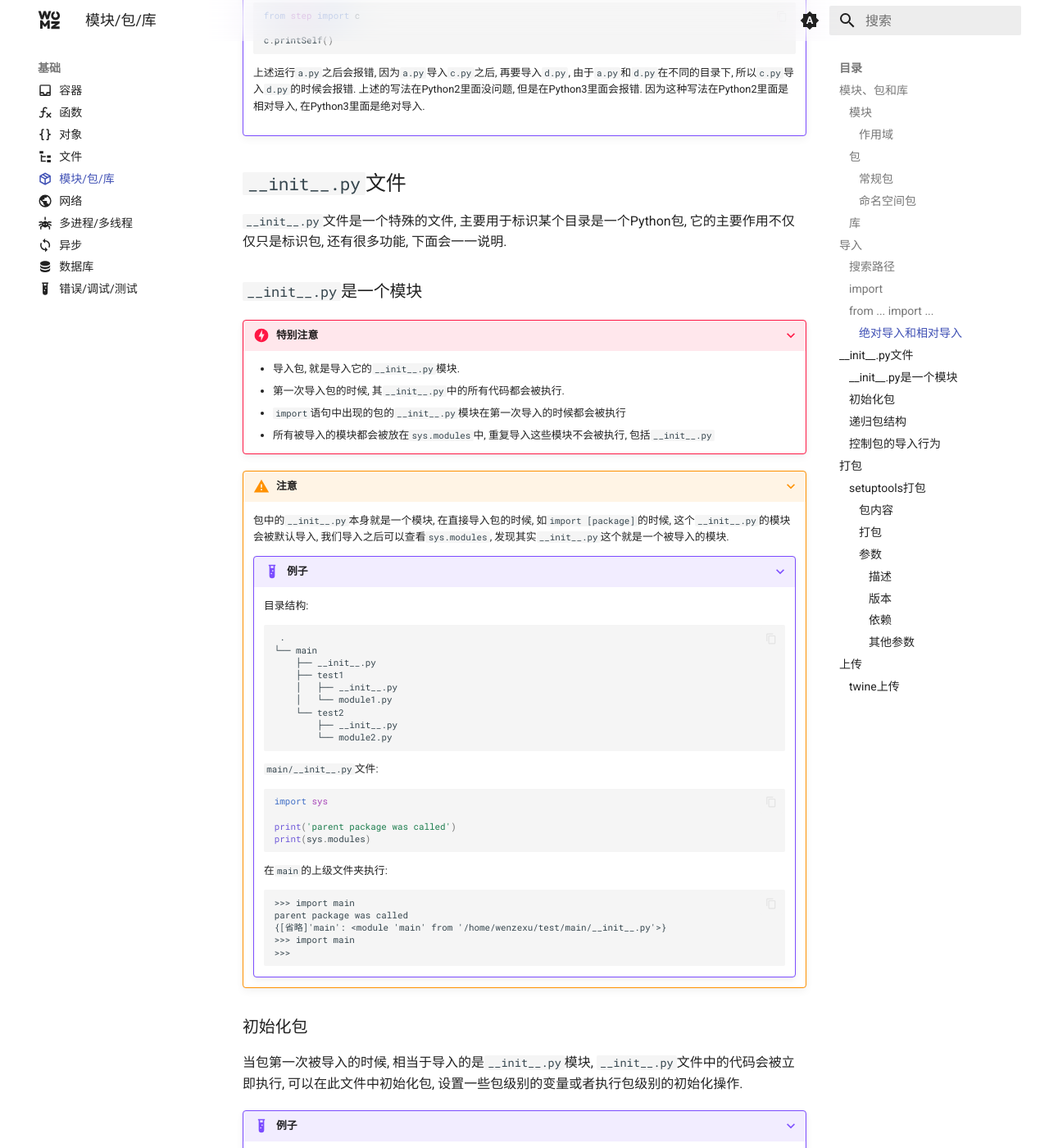
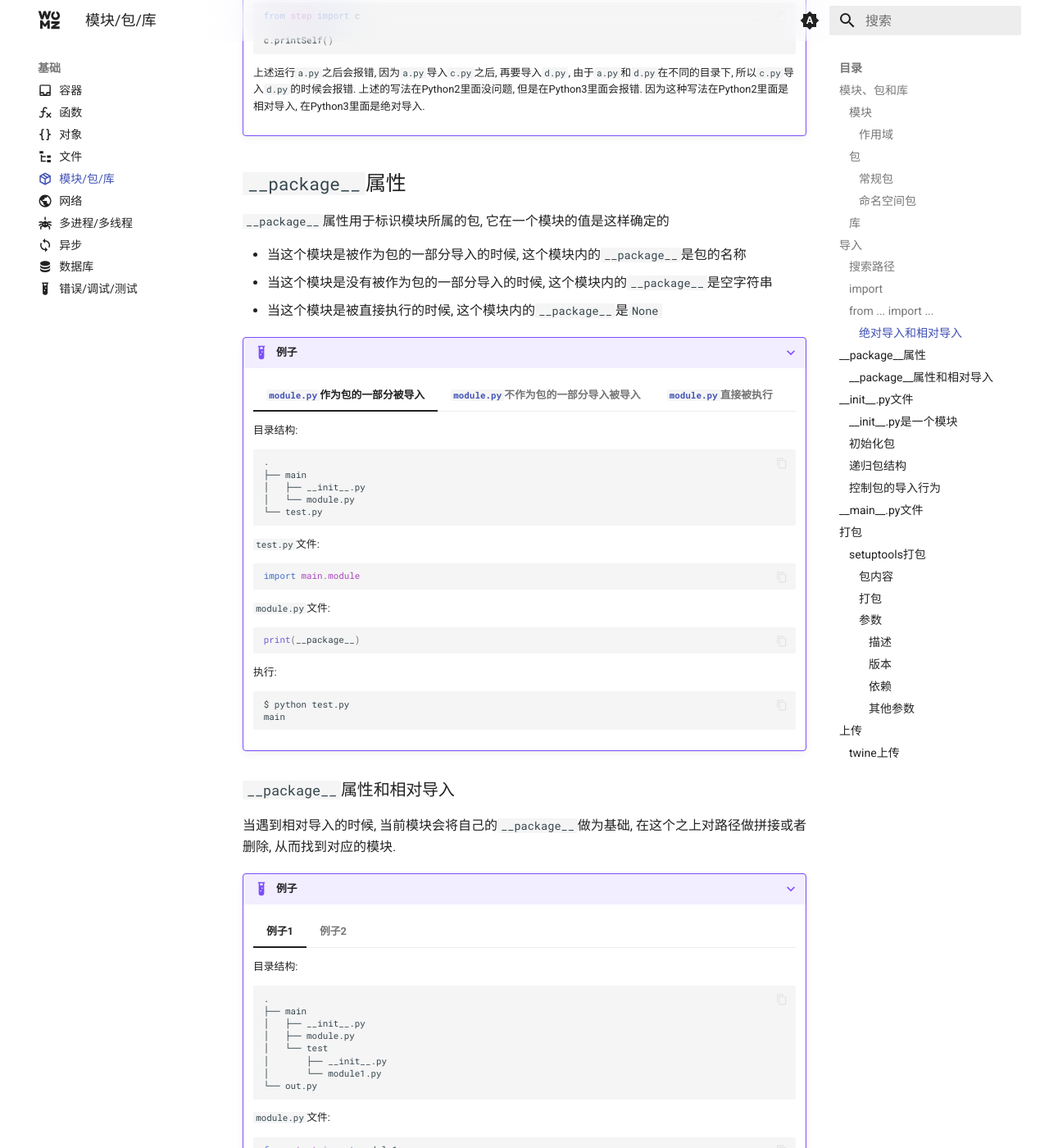
Before and after one commit to sigmax01/py, an MkDocs documentation site: the page built from docs/基础/模块.md, in a window 1280 px wide and 1400 px high, scrolled down 6824 px. Shown: the whole window at 82% size. Built offline with MkDocs 1.6.1 and Material for MkDocs 9.7.7, drawn with Linux system fonts in a browser that asks for light colours; comment, search, counter and statistics services are not loaded; some of the changed text lies outside the part shown.

Commit message:
`docs: Update module documentation for clarifying package structure and relative imports`

````diff
--- a/docs/基础/模块.md
+++ b/docs/基础/模块.md
@@ -489,6 +489,196 @@ comments: true
 
         这样使用相对导入就没问题了.
 
+## `__package__`属性
+
+`__package__`属性用于标识模块所属的包, 它在一个模块的值是这样确定的
+
+- 当这个模块是被作为包的一部分导入的时候, 这个模块内的`__package__`是包的名称
+- 当这个模块是没有被作为包的一部分导入的时候, 这个模块内的`__package__`是空字符串
+- 当这个模块是被直接执行的时候, 这个模块内的`__package__`是`None`
+
+???+ example "例子"
+
+    === "`module.py`作为包的一部分被导入"
+
+        目录结构:
+
+        ```
+        .
+        ├── main
+        │   ├── __init__.py
+        │   └── module.py
+        └── test.py
+        ```
+
+        `test.py`文件:
+
+        ```py
+        import main.module
+        ```
+
+        `module.py`文件:
+
+        ```py
+        print(__package__)
+        ```
+
+        执行:
+
+        ```
+        $ python test.py
+        main
+        ```
+
+    === "`module.py`不作为包的一部分导入被导入"
+
+        目录结构:
+
+        ```
+        .
+        └── main
+            ├── __init__.py
+            ├── module.py
+            └── test.py
+        ```
+
+        `test.py`文件:
+
+        ```py
+        import module
+        ```
+
+        `module.py`文件:
+
+        ```py
+        print(__package__)
+        ```
+
+        执行:
+
+        ```
+        $ python test.py
+        ''
+        ```
+
+    === "`module.py`直接被执行"
+
+        目录结构:
+
+        ```
+        .
+        └── main
+            ├── __init__.py
+            └── module.py
+        ```
+
+        `module.py`文件:
+
+        ```py
+        print(__package__)
+        ```
+
+        执行:
+
+        ```
+        $ python module.py
+        None
+        ```
+
+### `__package__`属性和相对导入
+
+当遇到相对导入的时候, 当前模块会将自己的`__package__`做为基础, 在这个之上对路径做拼接或者删除, 从而找到对应的模块.
+
+???+ example "例子"
+
+    === "例子1"
+
+        目录结构:
+
+        ```
+        .
+        ├── main
+        │   ├── __init__.py
+        │   ├── module.py
+        │   └── test
+        │       ├── __init__.py
+        │       └── module1.py
+        └── out.py
+        ```
+
+        `module.py`文件:
+
+        ```py
+        from .test import module1
+
+        print(__package__)
+        module1.hello()
+        ```
+
+        `module1.py`文件:
+
+        ```py
+        def hello():
+            print('Hello from module1.py')
+        ```
+
+        `out.py`文件:
+
+        ```py
+        import main.module
+        ```
+
+        执行:
+
+        ```
+        $ python out.py
+        main
+        Hello from module1.py
+        ```
+
+        解释: `module.py`文件被作为`main`包的一部分导入, 所以`module.py`模块内的`__package__`是`main`. 里面的相对导入在这个基础上做拼接: `main/test`, 最终找到了`module1.py`.
+
+    === "例子2"
+
+        目录结构:
+
+        ```
+        .
+        └── main
+            ├── __init__.py
+            ├── module.py
+            └── test
+                ├── __init__.py
+                └── module1.py
+        ```
+
+        `module.py`文件:
+
+        ```py
+        from .test import module1
+
+        module1.hello()
+        ```
+
+        `module1.py`文件:
+
+        ```py
+        def hello():
+            print('Hello from module1.py')
+        ```
+
+        执行:
+
+        ```
+        $ python module.py
+        Traceback (most recent call last):
+            File "/home/wenzexu/test/main/module.py", line 1, in <module>
+                from .test import module1
+        ImportError: attempted relative import with no known parent package
+        ```
+
+        出错的原因是: `module.py`由于是直接执行的, 所以其`__package__`为`None`, 所以解释器无法在`None`上做拼接, 所以无法找到对应模块.
+
 ## `__init__.py`文件
 
 `__init__.py`文件是一个特殊的文件, 主要用于标识某个目录是一个Python包, 它的主要作用不仅仅只是标识包, 还有很多功能, 下面会一一说明.
@@ -499,7 +689,7 @@ comments: true
 
     - 导入包, 就是导入它的`__init__.py`模块.
     - 第一次导入包的时候, 其`__init__.py`中的所有代码都会被执行.
-    - `import`语句中出现的包的`__init__.py`模块在第一次导入的时候都会被执行
+    - `import`语句或者`from ... import ...`中出现的包的`__init__.py`模块在第一次导入的时候都会被执行
     - 所有被导入的模块都会被放在`sys.modules`中, 重复导入这些模块不会被执行, 包括`__init__.py`
 
 ???+ warning "注意"
@@ -627,7 +817,6 @@ comments: true
 
 通过在`__init__.py`中定义`__all__`变量, 可以控制`from [package] import *`语句的导入行为.
 
-
 ???+ example "例子"
 
     === "例子1"
@@ -757,11 +946,15 @@ comments: true
         解释:
 
         1. 第一次从`main`包执行导入`from main import *`
-        2. `main`包的`__init__.py`模块会被自动导入并执行
+        2. `main`包的`__init__.py`模块自动执行
         3. `__all__`定义为`test1`包
         4. 第一次从`test1`包执行导入`import test1`
-        5. `test1`包的`__init__.py`模块会被自动导入并执行
-        6. 该模块发现要导入`module1`模块, 执行`module1`模块
+        5. `test1`包的`__init__.py`模块自动执行
+        6. 执行`test1`包的`__init__.py`时发现要导入`module1`模块, 执行`module1`模块
+
+## `__main__.py`文件
+
+`__main__.py`文件的作用是作为一个包的入口点, 使得包可以像脚本一样直接运行. 当使用`python -m [package]`时, `[package]`内的`__main__.py`模块会自动执行.
 
 ## 打包
 
````
Also changed, not shown: other parts of docs/基础/模块.md (+2 -2 lines).
